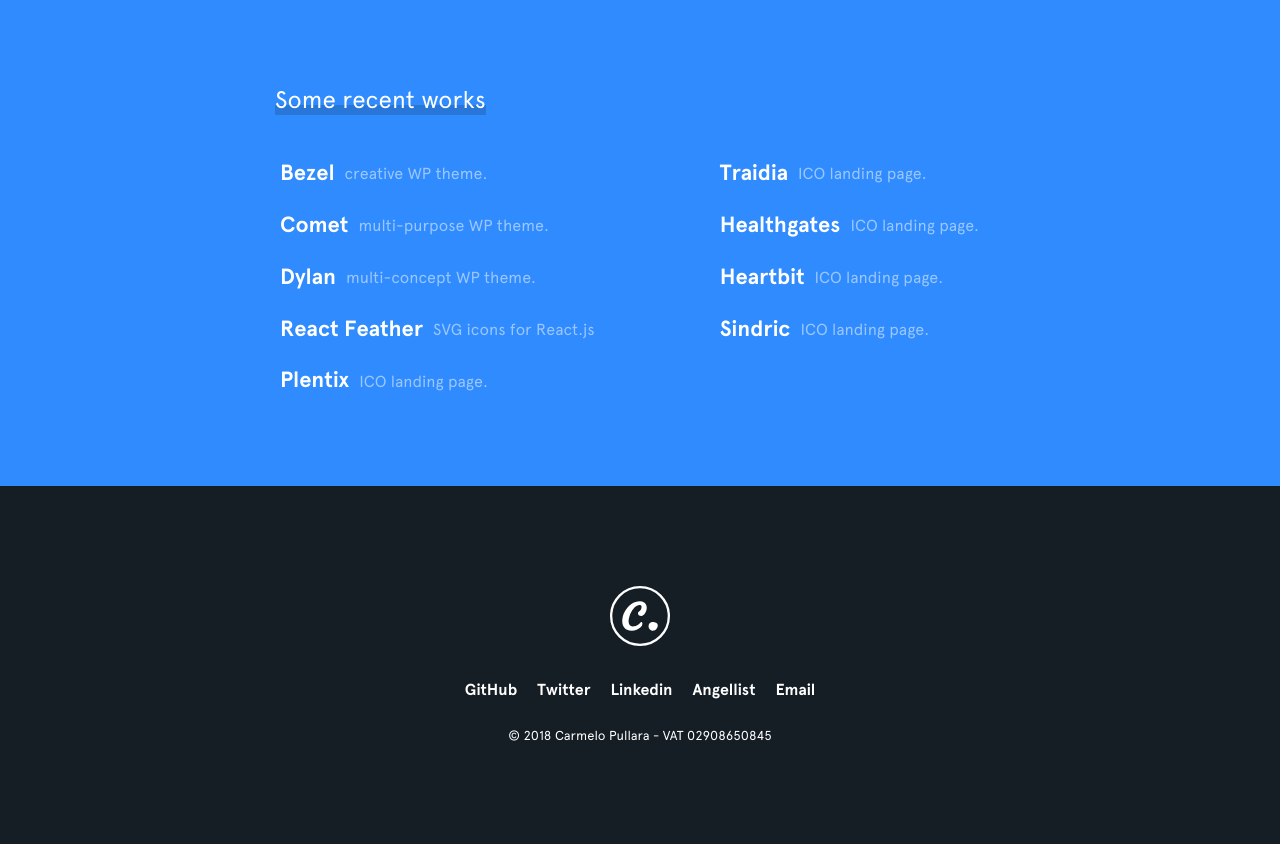
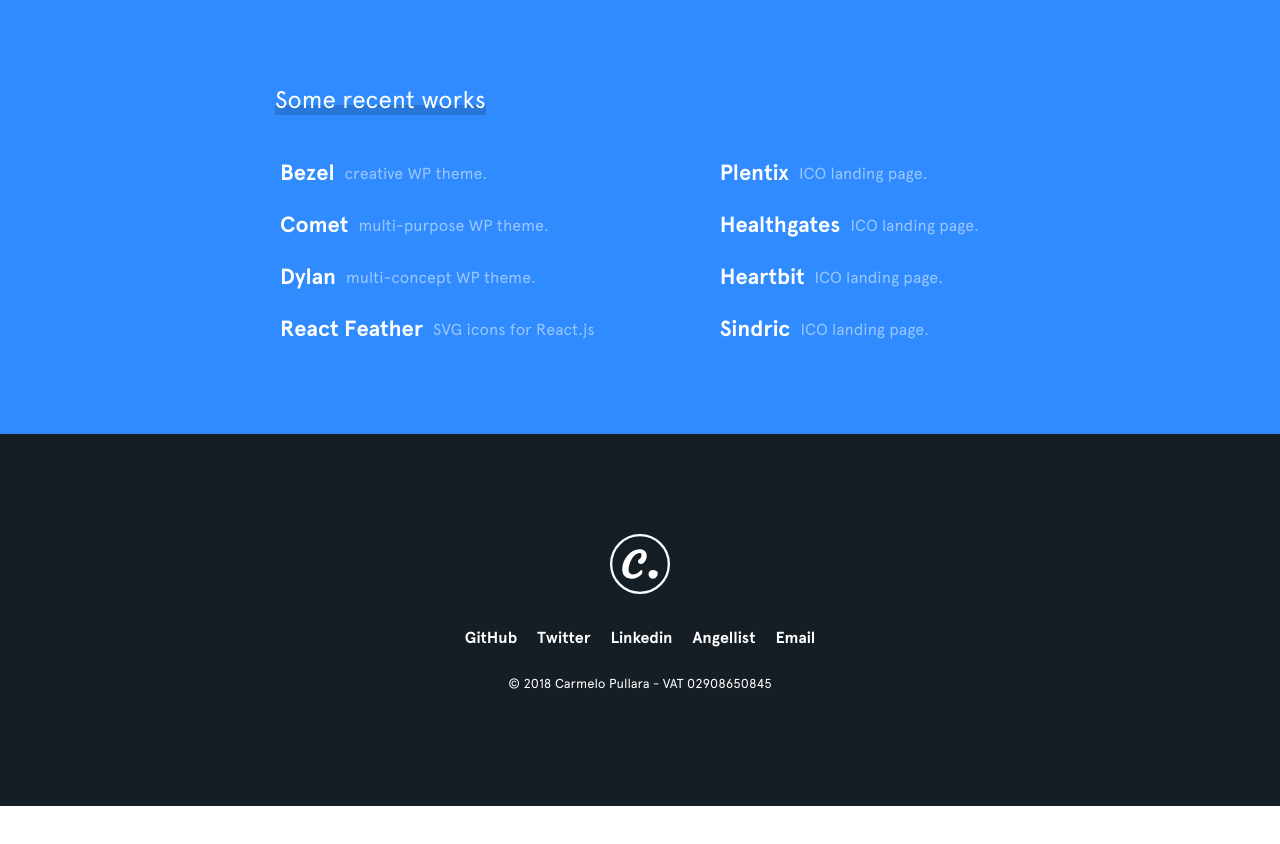
Before and after one commit to carmelopullara/personal-website, a Gatsby site: page / in a window 1280 px wide. Shown: the part 1420-2264 px from the top of the page. After the commit the page ends 2226 px from the top, so only its background shows below. Built offline with nearby package versions, Linux system fonts and the light colour scheme; Gatsby itself is replaced by a stand-in of ours.

Commit message:
Remove traidia from works

```diff
--- a/src/components/Works.js
+++ b/src/components/Works.js
@@ -30,15 +30,10 @@ const Works = () => (
             <span>SVG icons for React.js</span>
             <LinkIcon />
           </WorkItem>
+        </div>
+        <div>
           <WorkItem href="https://plentix.io" target="_blank" rel="noopener noreferrer">
             <span>Plentix</span>
-            <span>ICO landing page.</span>
-            <LinkIcon />
-          </WorkItem>
-        </div>
-        <div>
-          <WorkItem href="https://traidia.io" target="_blank" rel="noopener noreferrer">
-            <span>Traidia</span>
             <span>ICO landing page.</span>
             <LinkIcon />
           </WorkItem>
```
